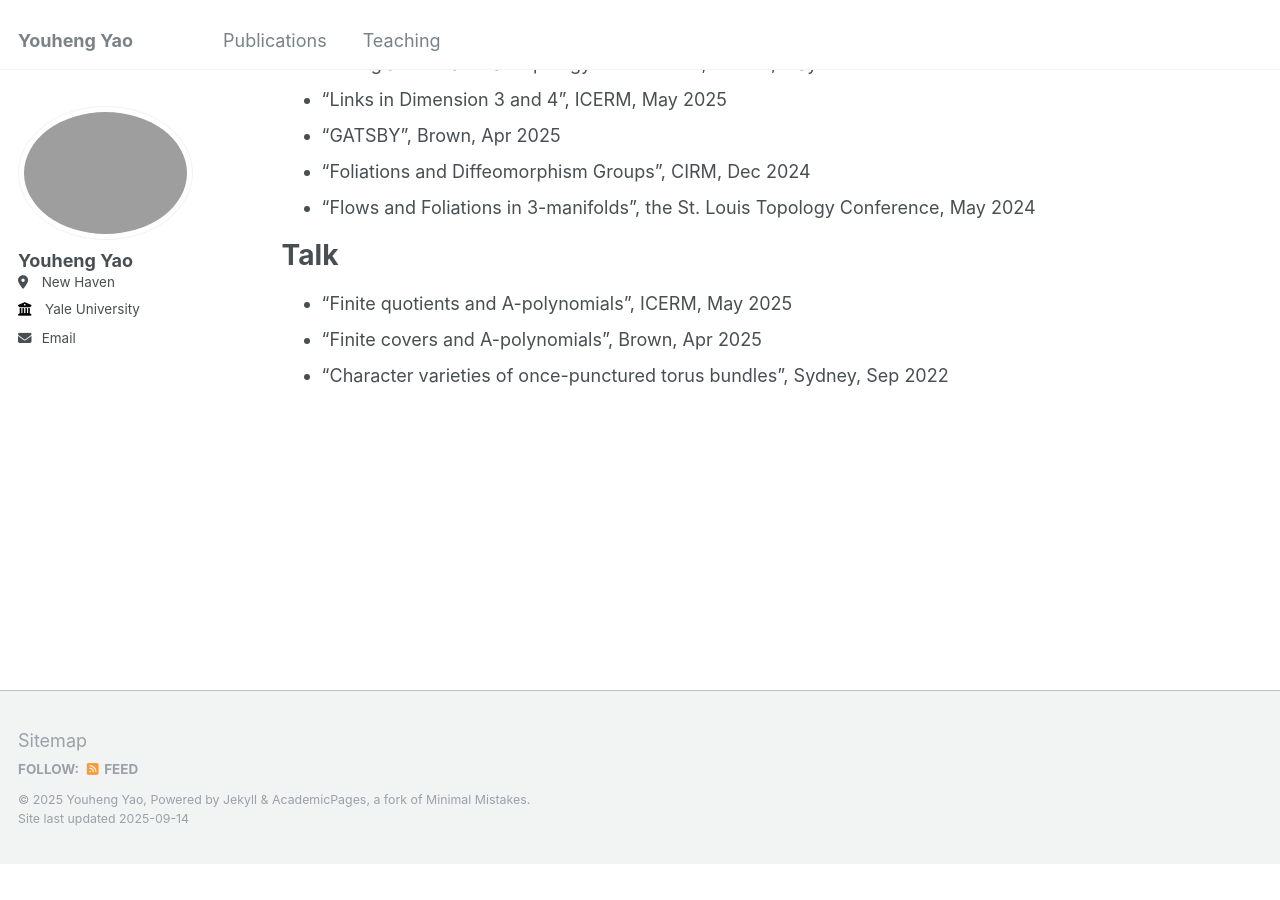
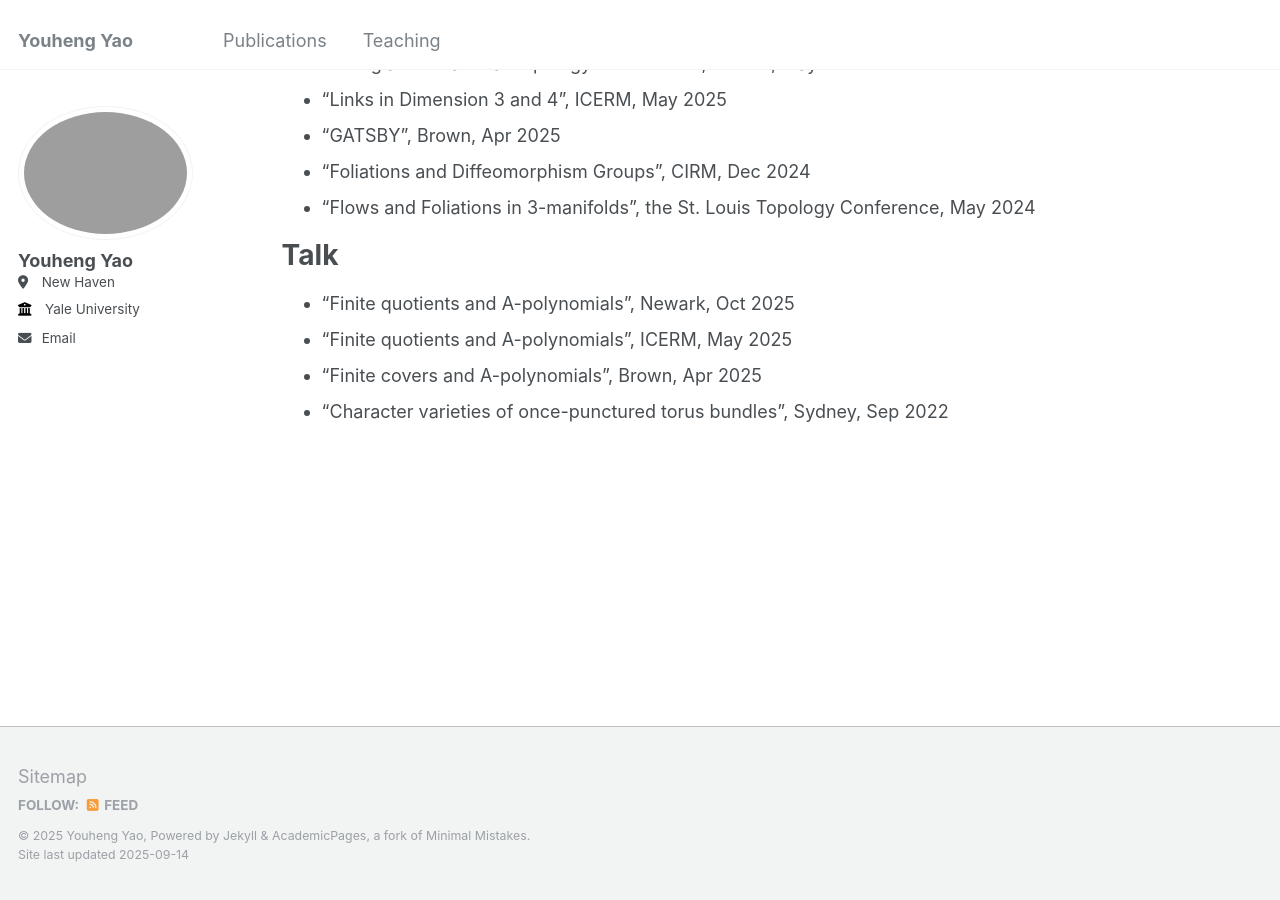
Before and after one commit to LionelYao/LionelYao.github.io, a Jekyll site: the page built from _pages/about.md, in a window 1280 px wide and 900 px high, scrolled down 949 px. Built offline with Jekyll 4.4.1, drawn with Linux system fonts in a browser that asks for light colours; a script that is not in the unit is left out; before the commit the page ends 1813 px from its top, so only the background shows below that.

Commit message:
Update about.md

```diff
--- a/_pages/about.md
+++ b/_pages/about.md
@@ -43,6 +43,7 @@ Conference
 
 Talk
 ======
+- "Finite quotients and A-polynomials", Newark, Oct 2025
 - "Finite quotients and A-polynomials", ICERM, May 2025
 - "Finite covers and A-polynomials", Brown, Apr 2025
 - "Character varieties of once-punctured torus bundles", Sydney, Sep 2022
```
